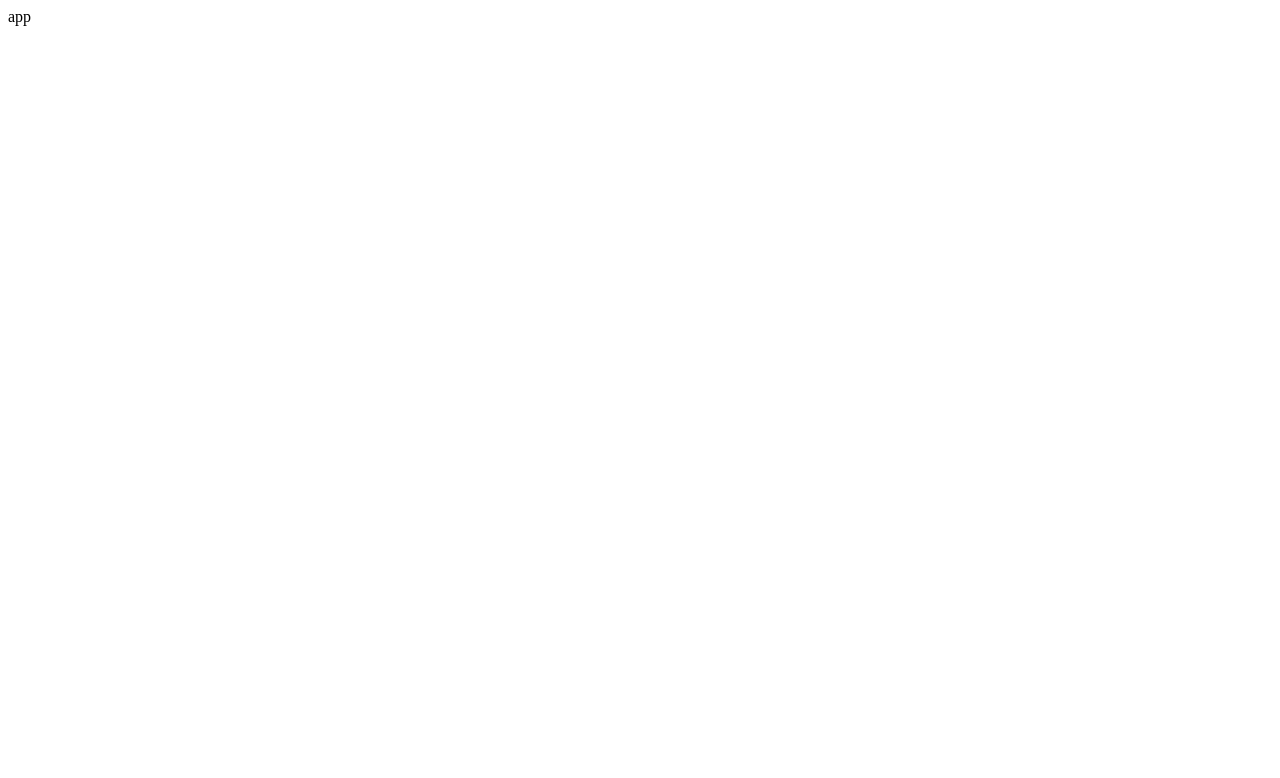
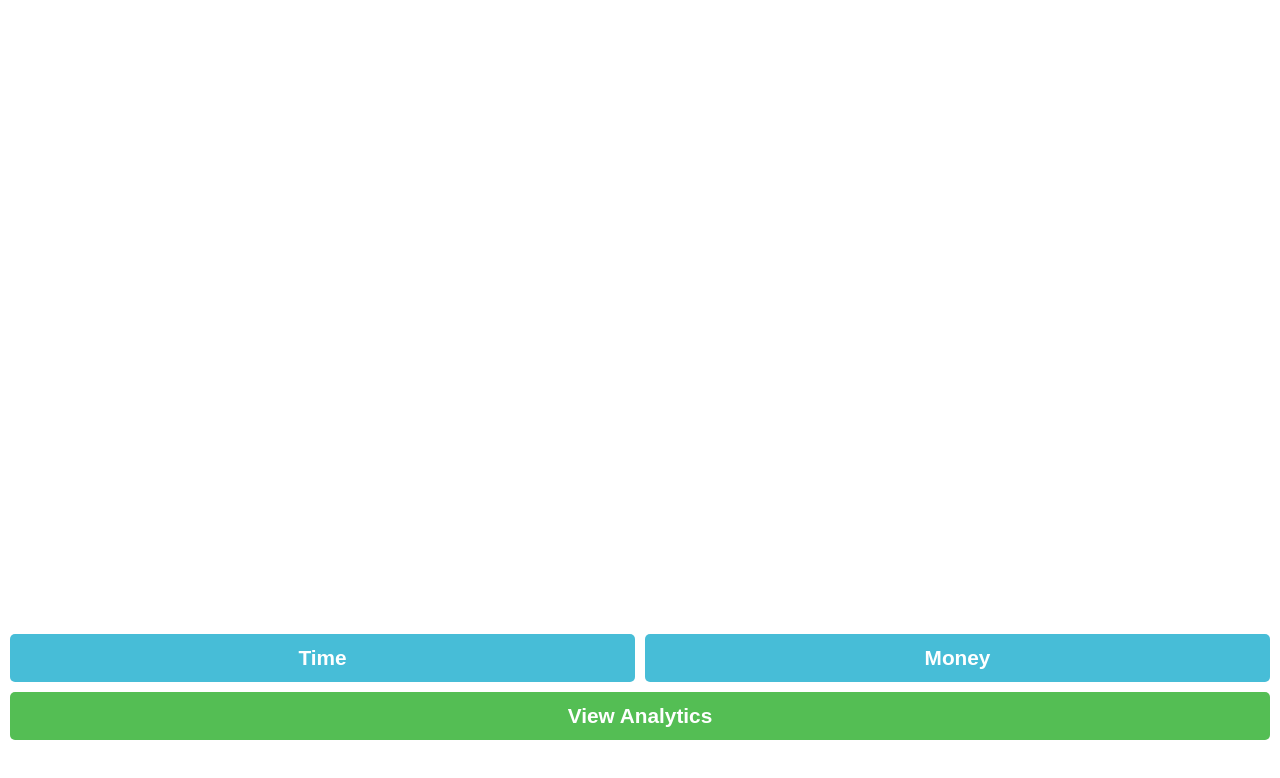
Before and after one commit to Dasharath9920/whats-my-status, a React (Create React App) app in the folder app/: page / in a window 1280 px wide. Shown: the top 778 px of the page. Built offline with nearby package versions, Linux system fonts and the light colour scheme.

Commit message:
feat(Controls): add control buttons

```diff
--- a/app/src/App.css
+++ b/app/src/App.css
@@ -0,0 +1,37 @@
+.App{
+  height: 100vh;
+  width: 100%;
+  padding: 10px;
+}
+
+.controls{
+  display: flex;
+  flex-direction: column;
+  align-items: center;
+  justify-content: center;
+}
+
+.control-btns{
+  display: flex;
+  width: 100%;
+}
+
+.control-btns button:nth-child(1){
+  margin-right: 5px;
+}
+
+.control-btns button:nth-child(2){
+  margin-left: 5px;
+}
+
+.btn-analytics{
+  background-color: rgb(84, 190, 84);
+}
+
+.btn-analytics:hover{
+  background-color: rgb(81, 179, 81);
+}
+
+.screen{
+  height: 80%;
+}
--- a/app/src/App.js
+++ b/app/src/App.js
@@ -1,9 +1,12 @@
 import './App.css';
+import Screen from './components/Screen';
+import Controls from './components/Controls';
 
 function App() {
   return (
     <div className="App">
-      app
+      <Screen />
+      <Controls />
     </div>
   );
 }
--- /dev/null
+++ b/app/src/components/Controls.js
@@ -0,0 +1,15 @@
+import React from 'react'
+
+function Controls() {
+  return (
+    <div className='controls'>
+        <div className="control-btns">
+            <button>Time</button>
+            <button>Money</button>
+        </div>
+        <button className='btn-analytics'>View Analytics</button>
+    </div>
+  )
+}
+
+export default Controls;
--- /dev/null
+++ b/app/src/components/Screen.js
@@ -0,0 +1,11 @@
+import React from 'react'
+
+function Screen() {
+  return (
+    <div className='screen'>
+
+    </div>
+  )
+}
+
+export default Screen;
--- a/app/src/index.css
+++ b/app/src/index.css
@@ -0,0 +1,24 @@
+*{
+  margin: 0px;
+  padding: 0px;
+  box-sizing: border-box;
+}
+
+button{
+  text-align: center;
+  border: none;
+  background-color: rgb(71, 189, 215);
+  font-size: 1.3rem;
+  outline: none;
+  color: white;
+  font-weight: bold;
+  padding: 12px 20px;
+  border-radius: 5px;
+  width: 100%;
+  transition: .3s ease all;
+  margin-bottom: 10px;
+}
+
+button:hover{
+  background-color: rgb(49, 165, 232);;
+}
```
